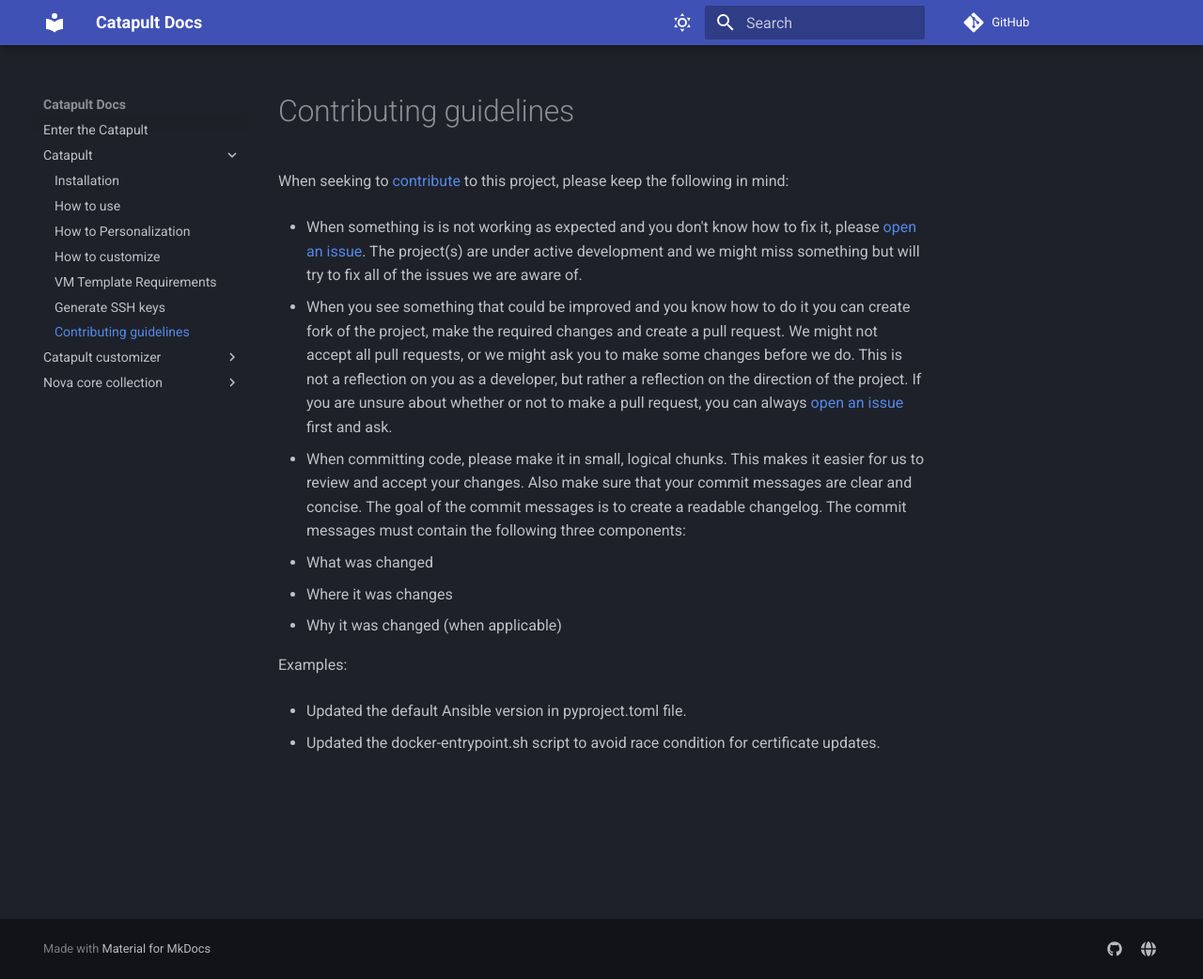
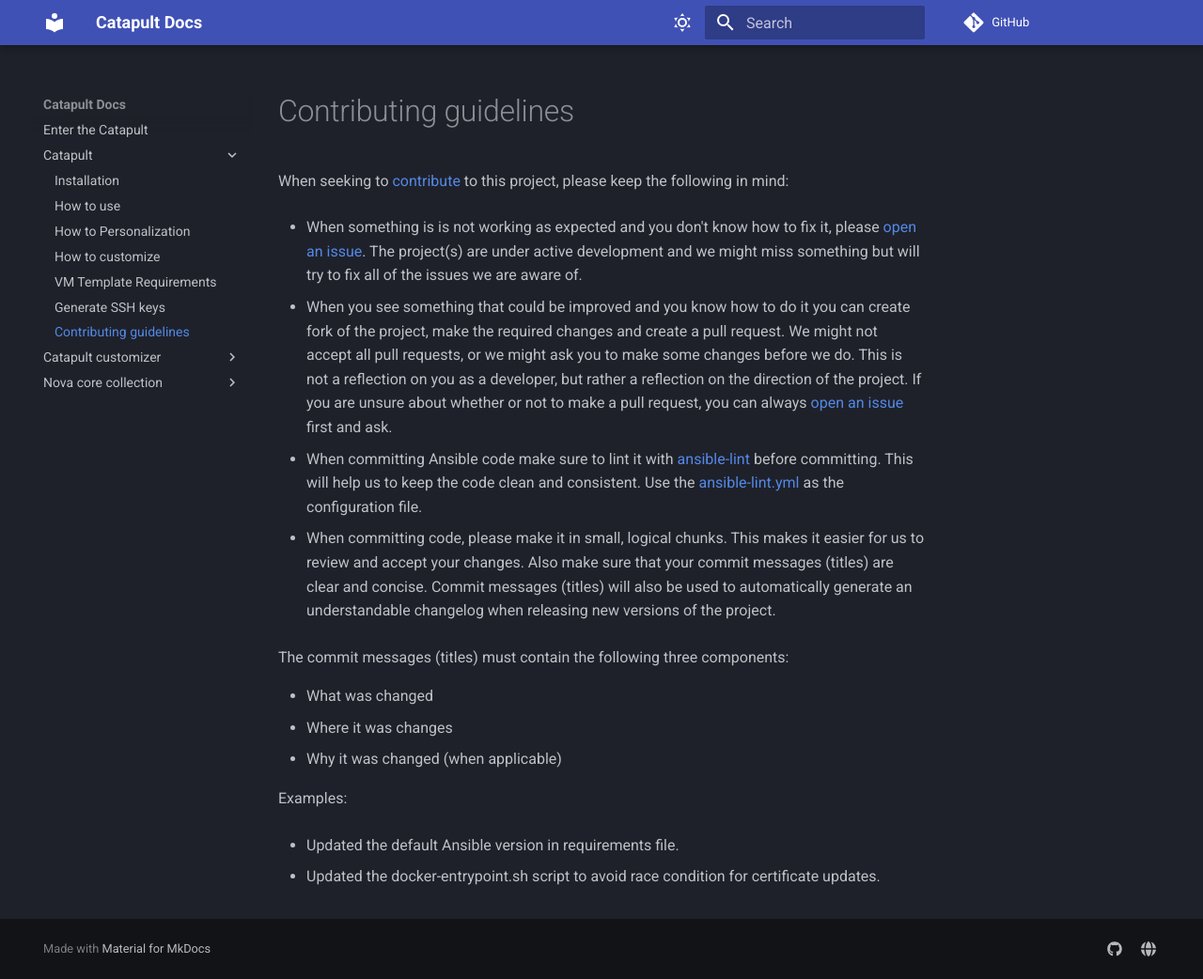
Before and after one commit to ClarifiedSecurity/catapult-docs, an MkDocs documentation site: the page built from docs/catapult/92-contributing.md, in a window 1280 px wide and 1042 px high. Shown: the whole window at 94% size. Built offline with MkDocs 1.6.1 and Material for MkDocs 9.7.7, drawn with Linux system fonts in a browser that asks for light colours; comment, search, counter and statistics services are not loaded.

Commit message:
CatapultBot update docs

```diff
--- a/docs/catapult/92-contributing.md
+++ b/docs/catapult/92-contributing.md
@@ -6,13 +6,18 @@
 
 - When you see something that could be improved and you know how to do it you can create fork of the project, make the required changes and create a pull request. We might not accept all pull requests, or we might ask you to make some changes before we do. This is not a reflection on you as a developer, but rather a reflection on the direction of the project. If you are unsure about whether or not to make a pull request, you can always [open an issue](https://github.com/ClarifiedSecurity/catapult/issues) first and ask.
 
-- When committing code, please make it in small, logical chunks. This makes it easier for us to review and accept your changes. Also make sure that your commit messages are clear and concise. The goal of the commit messages is to create a readable changelog. The commit messages must contain the following three components:
-  - What was changed
-  - Where it was changes
-  - Why it was changed (when applicable)
+- When committing Ansible code make sure to lint it with [ansible-lint](https://ansible.readthedocs.io/projects/lint/) before committing. This will help us to keep the code clean and consistent. Use the [ansible-lint.yml](https://github.com/ClarifiedSecurity/catapult/blob/main/ansible-lint.yml) as the configuration file.
+
+- When committing code, please make it in small, logical chunks. This makes it easier for us to review and accept your changes. Also make sure that your commit messages (titles) are clear and concise. Commit messages (titles) will also be used to automatically generate an understandable changelog when releasing new versions of the project.
+
+The commit messages (titles) must contain the following three components:
+
+- What was changed
+- Where it was changes
+- Why it was changed (when applicable)
 
 Examples:
 
-- Updated the default Ansible version in pyproject.toml file.
+- Updated the default Ansible version in requirements file.
 
 - Updated the docker-entrypoint.sh script to avoid race condition for certificate updates.
```
